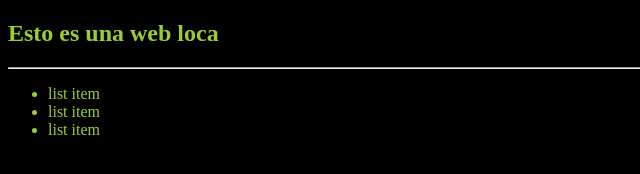
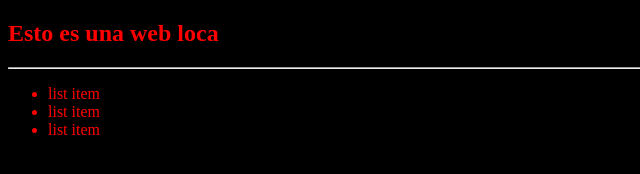
Before and after one commit to d3vh4n5/flask-app, a plain HTML site: page templates/pagina.html in a window 1280 px wide. Shown: the whole page, without its empty margins (0-640 px from the left). Drawn offline with Linux system fonts and the light colour scheme.

Commit message:
Test change

```diff
--- a/templates/pagina.html
+++ b/templates/pagina.html
@@ -7,7 +7,7 @@
     <style>
         body{
             background-color: black;
-            color: yellowgreen
+            color: red;
         }
     </style>
 </head>
```
